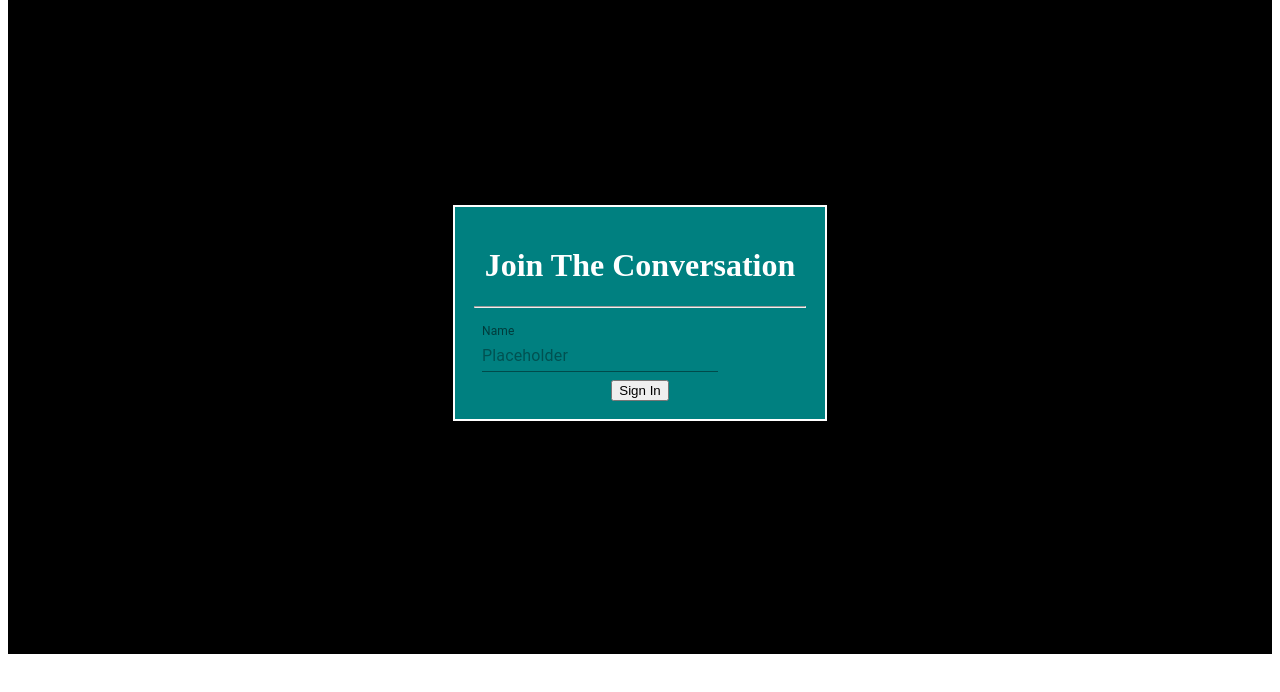
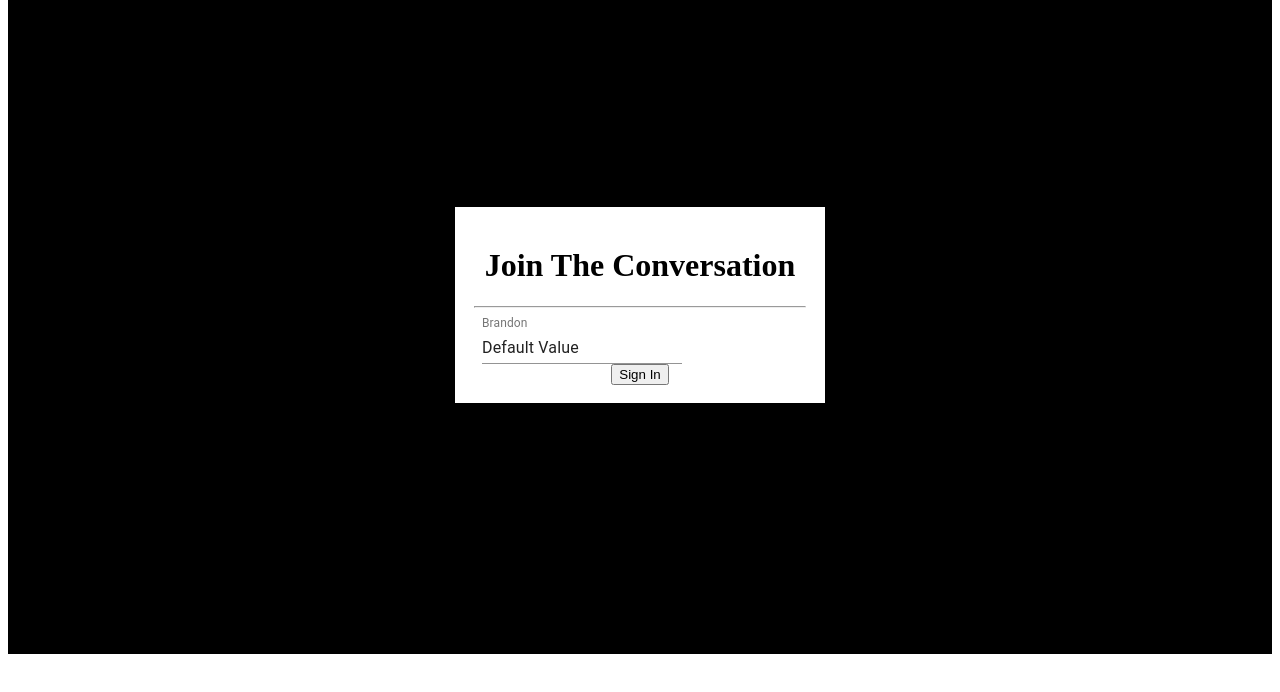
Before and after one commit to BrandonMGH/React-Chat_App, a React (Vite) app in the folder client/: page / in a window 1280 px wide. Shown: the top 692 px of the page. Built offline with nearby package versions, Linux system fonts and the light colour scheme.

Commit message:
added back in onChange function in join.js

```diff
--- a/client/src/Join.js
+++ b/client/src/Join.js
@@ -17,15 +17,15 @@ const useStyles = makeStyles(theme => ({
         color: theme.palette.text.secondary,
         height: "30vh",
         backgroundColor: "black",
-        color: "white"
+
     },
     chatTitle: {
-
+        color:"black"
     },
     chatBox: {
         textAlign: "center",
-        border: "2px solid white",
-        backgroundColor: "teal",
+        border: "2px solid black",
+        backgroundColor: "white",
         padding: "5%"
     },
     container: {
@@ -36,7 +36,7 @@ const useStyles = makeStyles(theme => ({
         marginLeft: theme.spacing(1),
         marginRight: theme.spacing(1),
         width: 200,
-        color: 'white'
+        textColor: 'white'
     },
 }));
 
@@ -61,15 +61,10 @@ export default function Join() {
                                 <div className={classes.container}>
                                     <div>
                                         <TextField
-                                            id="standard-full-width"
-                                            label="Name"
-                                            style={{ margin: 8 }}
-                                            placeholder="Placeholder"
-                                            fullWidth
-                                            margin="normal"
-                                            InputLabelProps={{
-                                                shrink: true,
-                                            }}
+                                            label="Brandon"
+                                            id="margin-none"
+                                            defaultValue="Default Value"
+                                            className={classes.textField}
                                             onChange={event => setChatName(event.target.value)}
                                         />
                                     </div>
```
Also changed, not shown: 2 other files (tests, documents, lock files or other folders).
